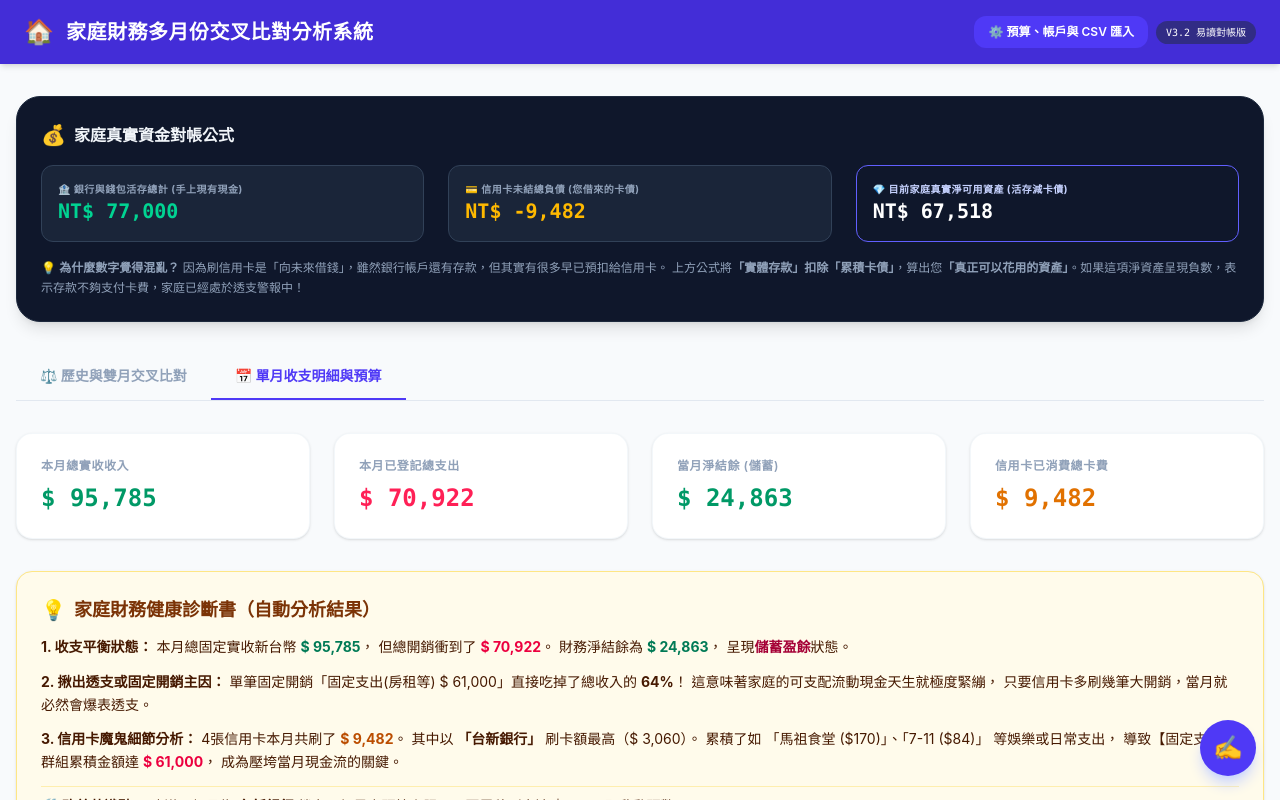
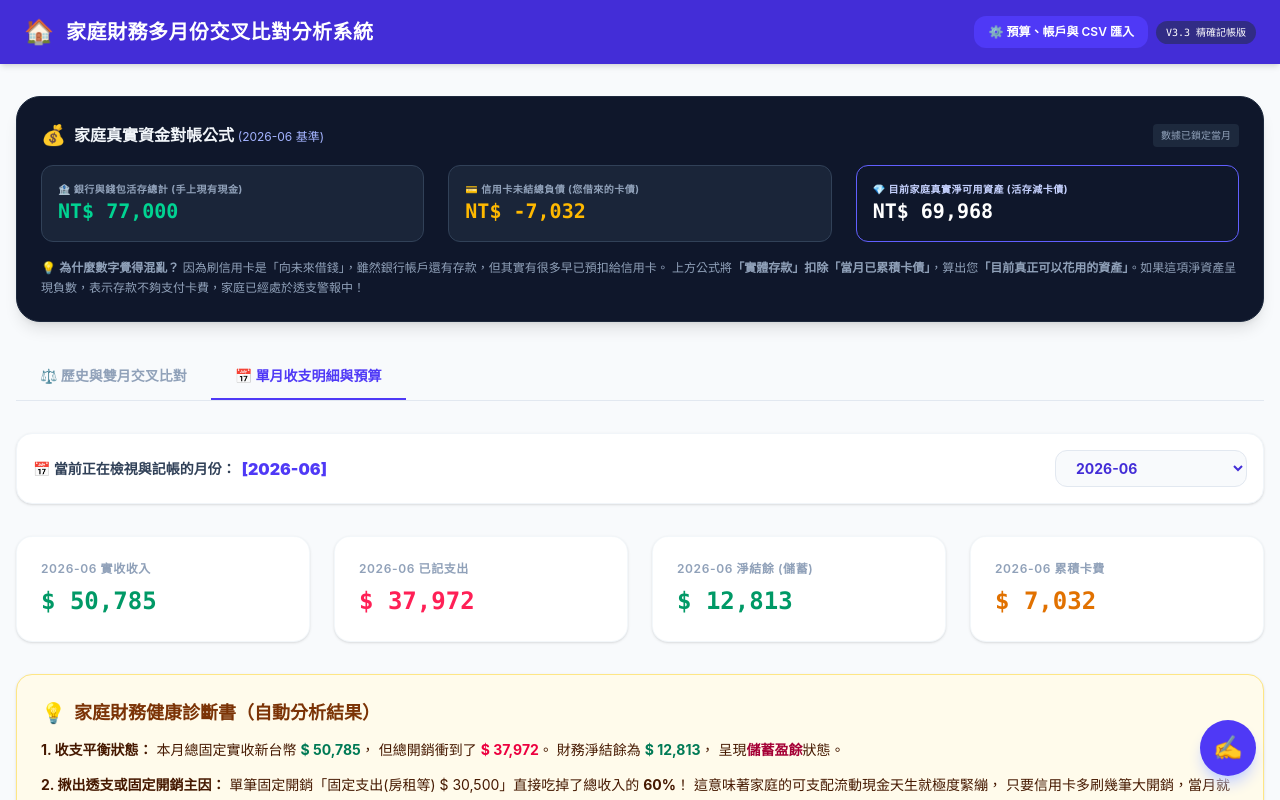
Before and after one commit to fromlifetolines/family-finance, a Vue app: page / in a window 1280 px wide. Both pictures are taken after a click on the button "📅 單月收支明細與預算". Shown: the top 800 px of the page. Built offline with nearby package versions, Linux system fonts and the light colour scheme.

Commit message:
fix: Limit monthly tab metrics, ledger, and budget progress calculations strictly to the active selected month

```diff
--- a/src/App.vue
+++ b/src/App.vue
@@ -14,7 +14,7 @@
           ⚙️ 預算、帳戶與 CSV 匯入
         </button>
         <span class="bg-indigo-900 text-[10px] px-2.5 py-1 rounded-full font-mono">
-          V3.2 易讀對帳版
+          V3.3 精確記帳版
         </span>
       </div>
     </nav>
@@ -119,9 +119,14 @@
 
       <!-- Core Formula Overview (解決數目混亂的痛點) -->
       <div class="bg-slate-900 text-white p-6 rounded-3xl shadow-lg border border-slate-800 space-y-4">
-        <div class="flex items-center gap-2">
-          <span class="text-xl">💰</span>
-          <h3 class="font-bold text-slate-100 text-base">家庭真實資金對帳公式</h3>
+        <div class="flex items-center justify-between">
+          <div class="flex items-center gap-2">
+            <span class="text-xl">💰</span>
+            <h3 class="font-bold text-slate-100 text-base">
+              家庭真實資金對帳公式 <span class="text-xs text-indigo-300 font-normal">({{ monthA || '未選月份' }} 基準)</span>
+            </h3>
+          </div>
+          <span class="text-[10px] bg-slate-800 text-slate-400 px-2 py-1 rounded">數據已鎖定當月</span>
         </div>
         <div class="grid grid-cols-1 lg:grid-cols-3 gap-6 items-center">
           <div class="bg-slate-800/80 p-4 rounded-xl border border-slate-700">
@@ -146,7 +151,7 @@
         </div>
         <p class="text-xs text-slate-400 leading-relaxed">
           💡 <strong>為什麼數字覺得混亂？</strong> 因為刷信用卡是「向未來借錢」，雖然銀行帳戶還有存款，但其實有很多早已預扣給信用卡。
-          上方公式將<strong>「實體存款」扣除「累積卡債」</strong>，算出您<strong>「真正可以花用的資產」</strong>。如果這項淨資產呈現負數，表示存款不夠支付卡費，家庭已經處於透支警報中！
+          上方公式將<strong>「實體存款」扣除「當月已累積卡債」</strong>，算出您<strong>「目前真正可以花用的資產」</strong>。如果這項淨資產呈現負數，表示存款不夠支付卡費，家庭已經處於透支警報中！
         </p>
       </div>
 
@@ -170,30 +175,46 @@
 
       <!-- TAB 1: Monthly Detail & Budget -->
       <div v-if="activeTab === 'monthly'" class="space-y-8">
-        <!-- Top Monthly Metrics Grid -->
+
+        <!-- Month Selector for Monthly View -->
+        <div class="bg-white p-4 rounded-2xl border border-slate-100 flex flex-col sm:flex-row items-center justify-between gap-4 shadow-sm">
+          <span class="text-sm font-bold text-slate-700 flex items-center gap-1.5">
+            📅 當前正在檢視與記帳的月份：
+            <span class="text-indigo-600 text-base font-black">[{{ monthA || '未選' }}]</span>
+          </span>
+          <select
+            v-model="monthA"
+            class="bg-slate-50 border border-slate-200 rounded-xl px-4 py-2 text-sm font-bold text-indigo-700 focus:ring-indigo-500 focus:border-indigo-500 w-full sm:w-48 cursor-pointer"
+          >
+            <option v-for="m in uniqueMonths" :key="m" :value="m">{{ m }}</option>
+            <option v-if="!uniqueMonths.length" value="">尚未建立資料</option>
+          </select>
+        </div>
+
+        <!-- Top Monthly Metrics Grid (資料已鎖定為當月) -->
         <div class="grid grid-cols-1 md:grid-cols-4 gap-6">
           <div class="bg-white p-6 rounded-2xl shadow-sm border border-slate-100/80">
-            <p class="text-xs text-slate-400 font-semibold uppercase tracking-wider">本月總實收收入</p>
+            <p class="text-xs text-slate-400 font-semibold uppercase tracking-wider">{{ monthA }} 實收收入</p>
             <p class="text-2xl font-bold text-emerald-600 mt-2 font-mono">$ {{ totalIncome.toLocaleString() }}</p>
           </div>
           <div class="bg-white p-6 rounded-2xl shadow-sm border border-slate-100/80">
-            <p class="text-xs text-slate-400 font-semibold uppercase tracking-wider">本月已登記總支出</p>
+            <p class="text-xs text-slate-400 font-semibold uppercase tracking-wider">{{ monthA }} 已記支出</p>
             <p class="text-2xl font-bold text-rose-500 mt-2 font-mono">$ {{ totalExpense.toLocaleString() }}</p>
           </div>
           <div class="bg-white p-6 rounded-2xl shadow-sm border border-slate-100/80">
-            <p class="text-xs text-slate-400 font-semibold uppercase tracking-wider">當月淨結餘 (儲蓄)</p>
+            <p class="text-xs text-slate-400 font-semibold uppercase tracking-wider">{{ monthA }} 淨結餘 (儲蓄)</p>
             <p class="text-2xl font-bold mt-2 font-mono" :class="netBalance < 0 ? 'text-rose-600' : 'text-emerald-600'">
               $ {{ netBalance.toLocaleString() }}
             </p>
           </div>
           <div class="bg-white p-6 rounded-2xl shadow-sm border border-slate-100/80">
-            <p class="text-xs text-slate-400 font-semibold uppercase tracking-wider">信用卡已消費總卡費</p>
+            <p class="text-xs text-slate-400 font-semibold uppercase tracking-wider">{{ monthA }} 累積卡費</p>
             <p class="text-2xl font-bold text-amber-600 mt-2 font-mono">$ {{ totalCCDebt.toLocaleString() }}</p>
           </div>
         </div>
 
         <DiagnosticCard
-          :transactions="transactions"
+          :transactions="transactionsForActiveMonth"
           :accounts="accounts"
           :budgets="budgets"
           @open-budget-modal="showBudgetSettings = true"
@@ -204,13 +225,13 @@
             <AccountSummary :accounts="accounts" :transactions="transactions" :active-month="monthA" />
           </div>
           <div>
-            <BudgetProgress :budgets="budgets" :transactions="transactions" />
+            <BudgetProgress :budgets="budgets" :transactions="transactionsForActiveMonth" />
           </div>
         </div>
 
-        <!-- Transaction List table -->
+        <!-- Transaction List table (已鎖定為當月明細) -->
         <TransactionList
-          :transactions="transactions"
+          :transactions="transactionsForActiveMonth"
           @delete="deleteTransaction"
           @edit="openEditModal"
         />
@@ -571,15 +592,18 @@ const uniqueMonths = computed(() => {
   return [...new Set(months)].sort().reverse();
 });
 
+// Scope main monthly numbers to monthA (Active Month)
 const totalIncome = computed(() => {
+  if (!monthA.value) return 0;
   return transactions.value
-    .filter(t => t.type === '收入')
+    .filter(t => t.type === '收入' && t.date.startsWith(monthA.value))
     .reduce((sum, t) => sum + t.amount, 0);
 });
 
 const totalExpense = computed(() => {
+  if (!monthA.value) return 0;
   return transactions.value
-    .filter(t => t.type === '支出')
+    .filter(t => t.type === '支出' && t.date.startsWith(monthA.value))
     .reduce((sum, t) => sum + Math.abs(t.amount), 0);
 });
 
@@ -591,9 +615,12 @@ const getCardDebt = (cardName) => {
   const card = accounts.value.find(c => c.name === cardName);
   const initial = card ? (card.initialDebt || 0) : 0;
 
-  return initial + transactions.value
-    .filter(t => t.type === '支出' && t.account === cardName)
+  // Only sum card expenses for the currently selected Month (monthA)
+  const monthlyCardTx = transactions.value
+    .filter(t => t.type === '支出' && t.account === cardName && t.date.startsWith(monthA.value))
     .reduce((sum, t) => sum + Math.abs(t.amount), 0);
+
+  return initial + monthlyCardTx;
 };
 
 const totalCCDebt = computed(() => {
@@ -606,6 +633,12 @@ const totalBankSavings = computed(() => {
   return accounts.value
     .filter(a => a.type === 'bank')
     .reduce((sum, acc) => sum + acc.balance, 0);
+});
+
+// Reactive Month-scoped list of transactions
+const transactionsForActiveMonth = computed(() => {
+  if (!monthA.value) return [];
+  return transactions.value.filter(t => t.date.startsWith(monthA.value));
 });
 
 // Compare Calculations (A vs B)
```
